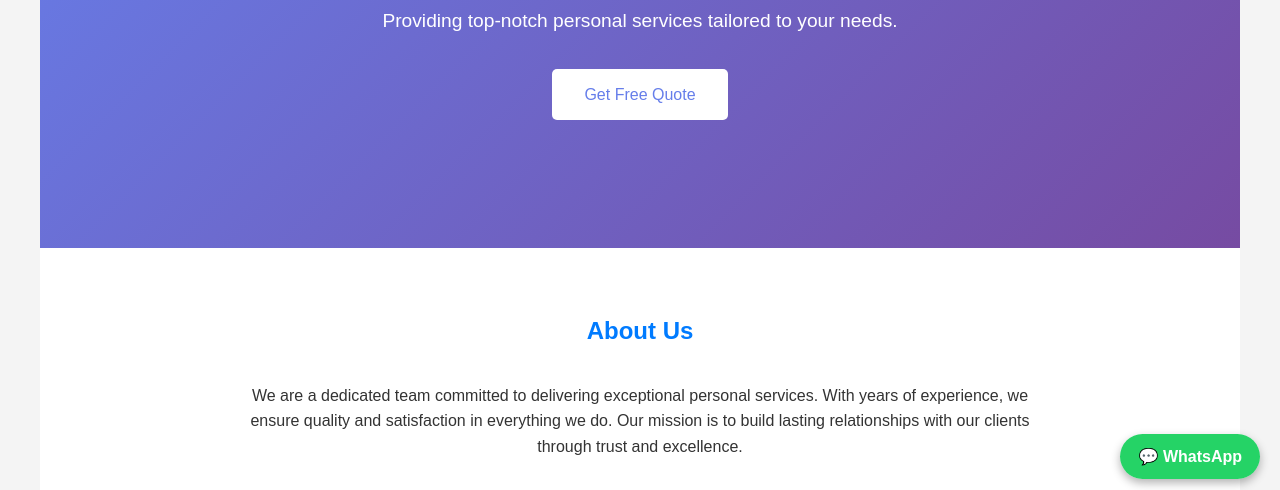
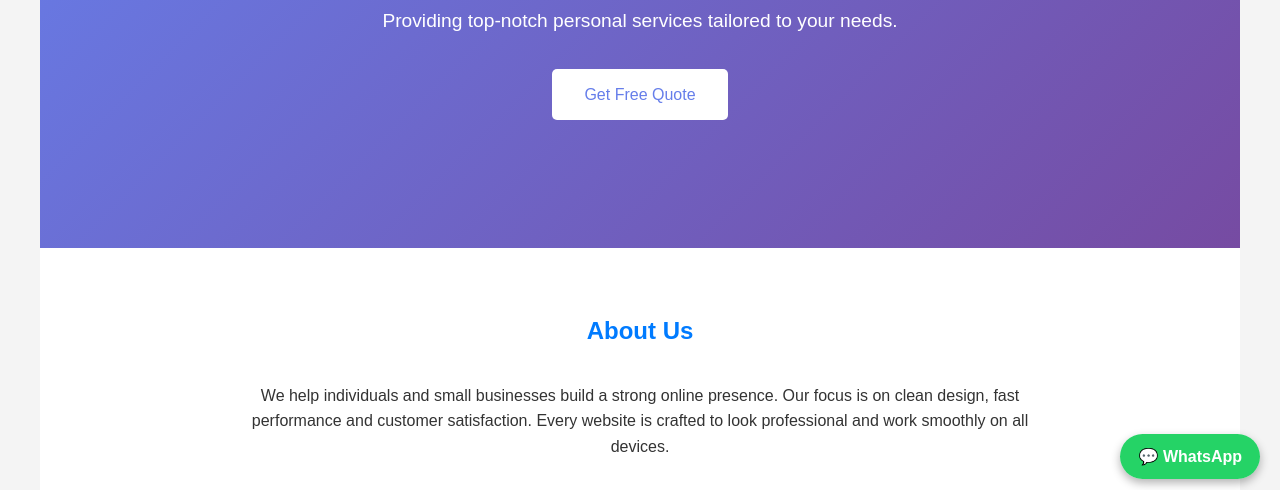
Before and after one commit to Gauravweb136/gauravweb136.github.io, a plain HTML site: page index.html in a window 1280 px wide. Shown: the part 310-800 px from the top of the page. Drawn offline with Linux system fonts and the light colour scheme.

Commit message:
Update index.html

```diff
--- a/index.html
+++ b/index.html
@@ -233,7 +233,12 @@
         </section>
         <section id="about">
             <h2>About Us</h2>
-            <p>We are a dedicated team committed to delivering exceptional personal services. With years of experience, we ensure quality and satisfaction in everything we do. Our mission is to build lasting relationships with our clients through trust and excellence.</p>
+            <p><p>
+            <p>
+We help individuals and small businesses build a strong online presence.
+Our focus is on clean design, fast performance and customer satisfaction.
+Every website is crafted to look professional and work smoothly on all devices.
+            </p>
         </section>
         <section id="services">
             <h2>Our Services</h2>
```
